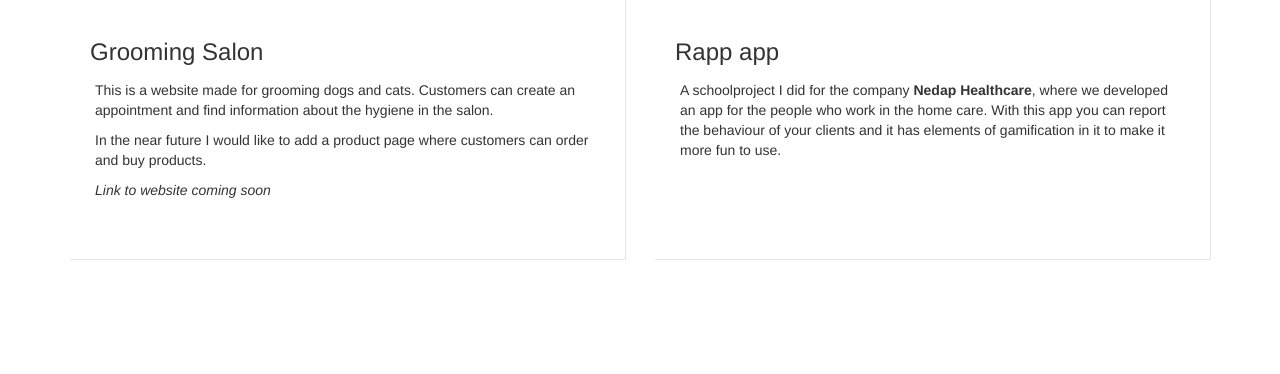
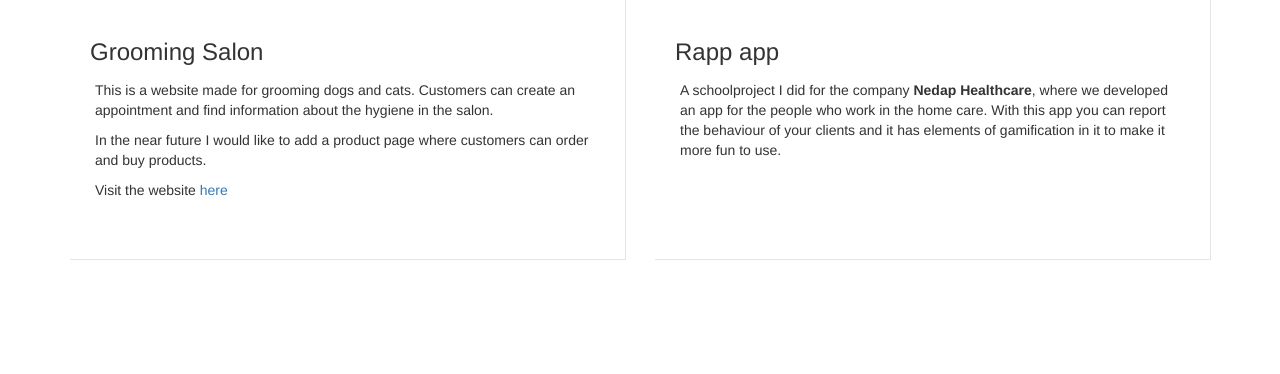
Before and after one commit to xCharlotte/portfolio, a Rails app: page / in a window 1280 px wide. Shown: the part 3351-3725 px from the top of the page. Run offline with Rails 7, Linux system fonts and the light colour scheme; style sheets or scripts are compiled from the project's sources; some libraries are stand-ins or nearby versions; some web fonts are replaced.

Commit message:
added link to the website of grooming salon

```diff
--- a/app/views/portfolio/index.html.erb
+++ b/app/views/portfolio/index.html.erb
@@ -94,7 +94,7 @@
               <p>This is a website made for grooming dogs and cats.
               Customers can create an appointment and find information about the hygiene in the salon.</p>
               <p>In the near future I would like to add a product page where customers can order and buy products.</p>
-              <p><i>Link to website coming soon</i></p>
+              <p>Visit the website <a href="https://www.gooischetrimsalon.nl">here</a></p>
             </div>
           </div>
 
```
